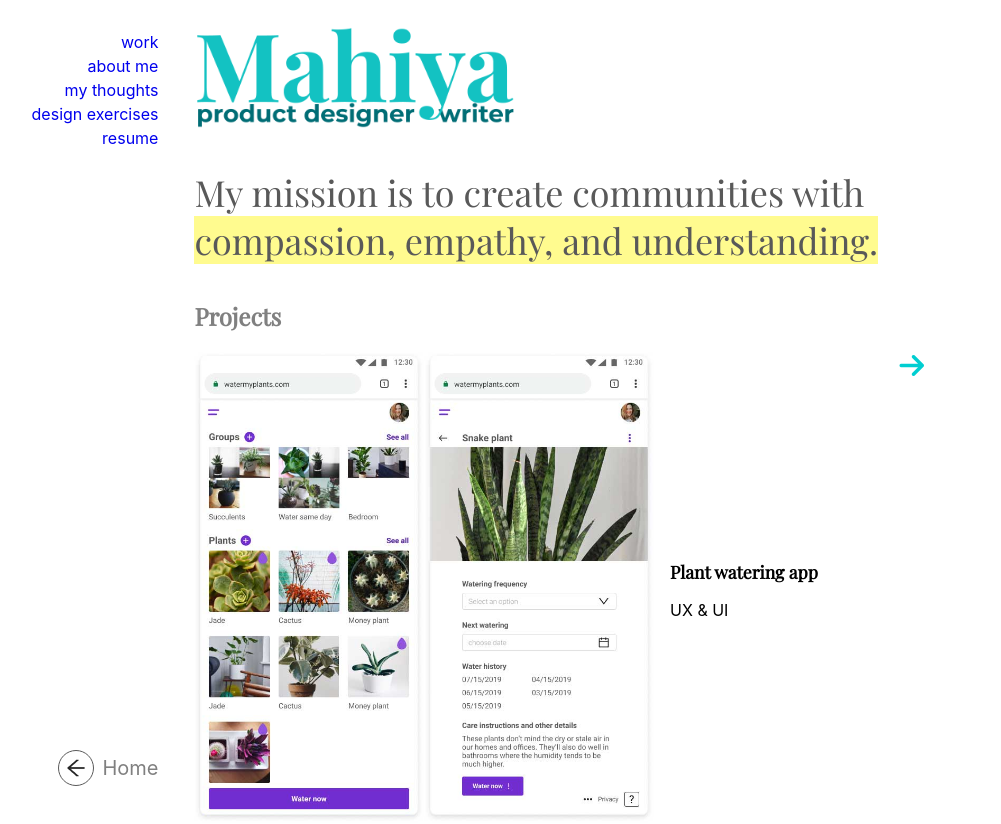
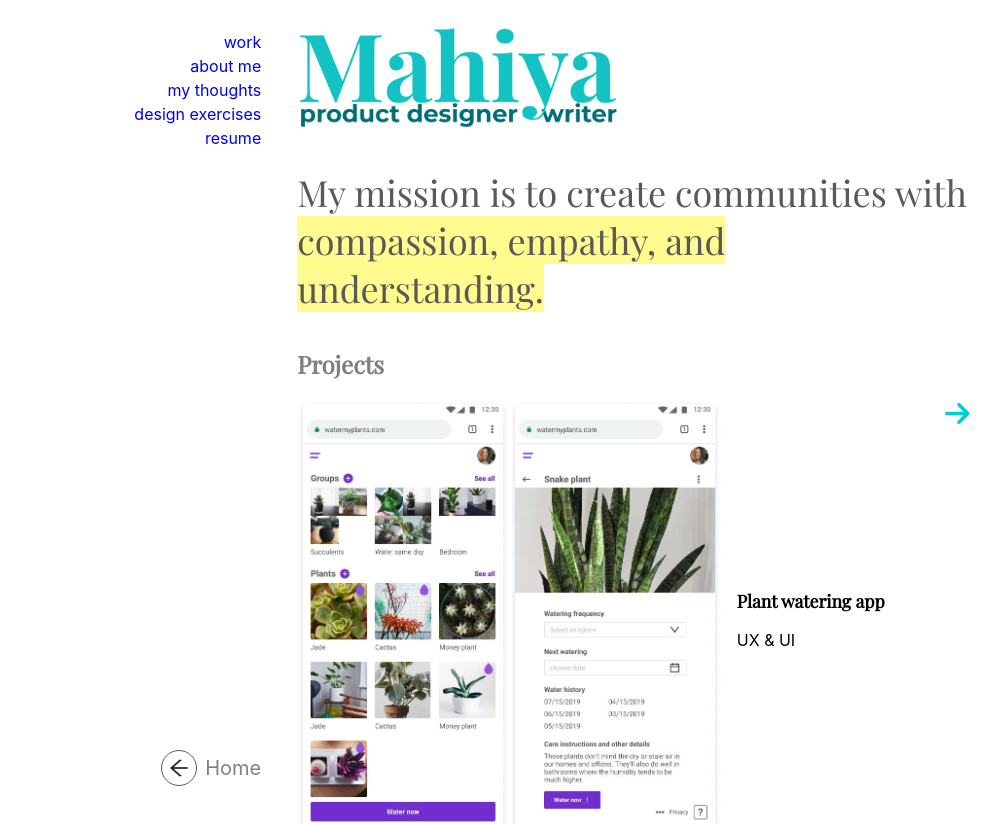
Before and after one commit to vishalicious213/mahiya, a React (Create React App) app: page / in a window 1280 px wide. Shown: the top 824 px of the page, without its empty margins (90-1091 px from the left). Built offline with nearby package versions, Linux system fonts and the light colour scheme.

Commit message:
set grid's max-width to 910px & centered application

```diff
--- a/src/App.css
+++ b/src/App.css
@@ -19,6 +19,7 @@
 }
 
 .wrapper {
+  max-width: 910px;
   display: grid;
   /* grid-auto-rows: minmax(100px, auto); */
   grid-template-columns: 1fr 1fr 1fr;
--- a/src/App.js
+++ b/src/App.js
@@ -13,7 +13,7 @@ import Thoughts from './components/Thoughts'
 import Exercises from './components/Exercises'
 import Leggings from './components/thoughts/Leggings'
 import Subscribe from './components/thoughts/Subscribe'
-import Fade from 'react-reveal/Fade'
+// import Fade from 'react-reveal/Fade'
 
 function App() {
   return (
@@ -34,9 +34,9 @@ function App() {
               <Route path='/exercises'><Exercises /></Route>
               <Route path='/leggings'><Leggings /></Route>
               <Route path='/subscribe'><Subscribe /></Route>
-              <Fade bottom duration={3000}>
+              {/* <Fade bottom duration={3000}> */}
                   <Route exact path='/'><Projects /></Route>
-              </Fade>
+              {/* </Fade> */}
             </Switch>
         </div>
         <div className="footer">
```
